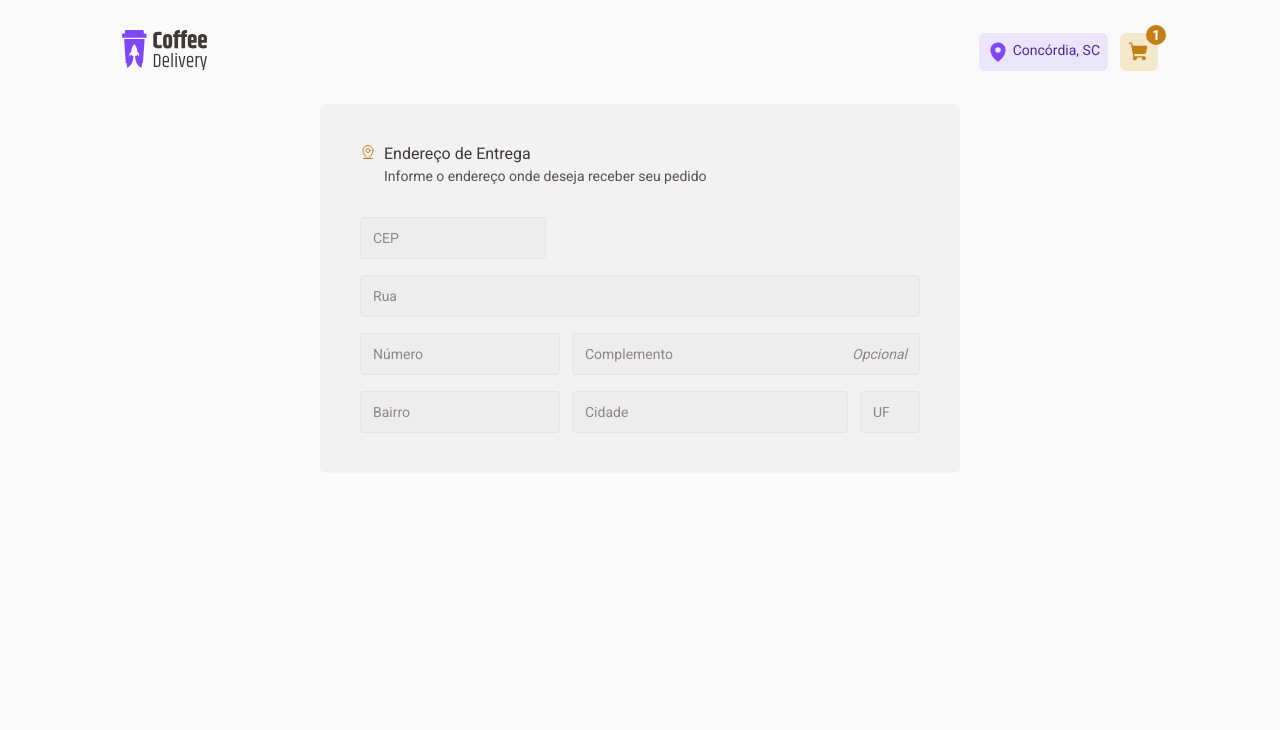
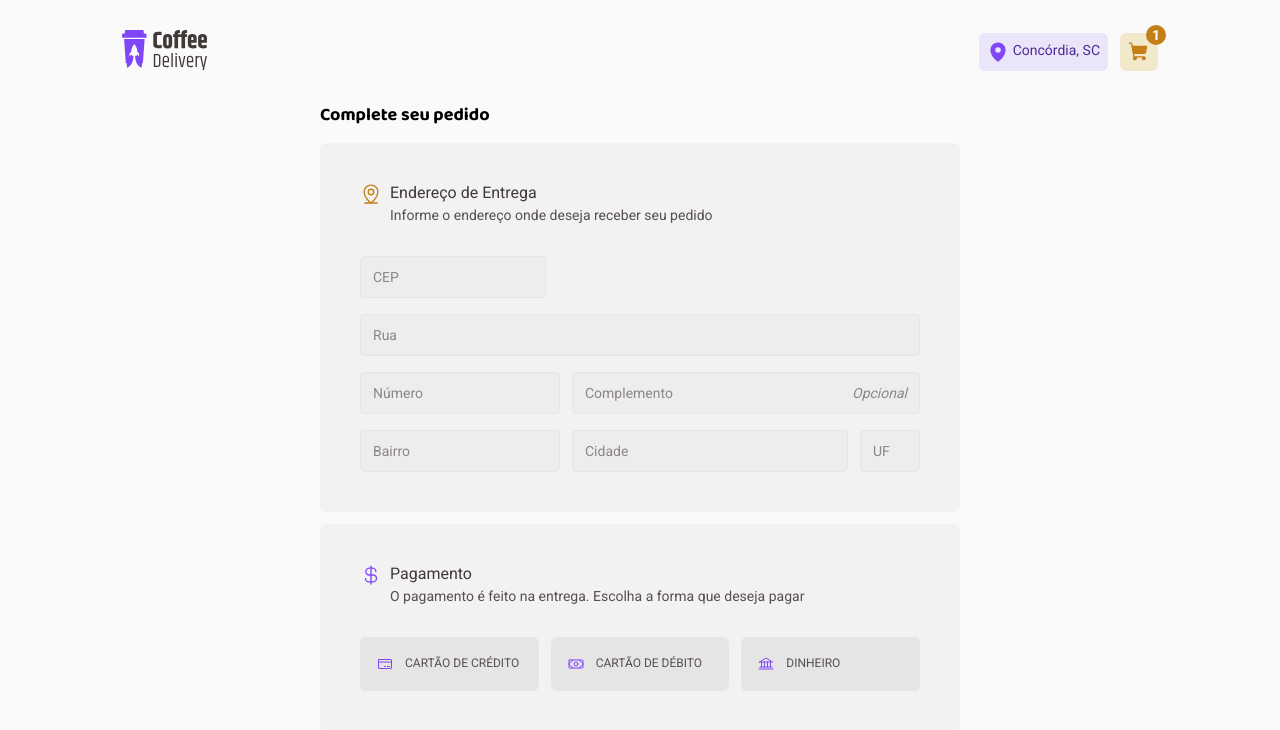
Before and after one commit to o-igor-trentini/ignite-coffee-delivery, a React (Vite) app: page /checkout in a window 1280 px wide. Shown: the top 730 px of the page. Built offline with nearby package versions, Linux system fonts and the light colour scheme.

Commit message:
feat: Area de complete seu pedido no checkout

```diff
--- a/src/components/ui/Input/index.tsx
+++ b/src/components/ui/Input/index.tsx
@@ -5,14 +5,14 @@ import { Text } from '../Text';
 interface InputProps {
     placeholder?: string;
     optional?: boolean;
-    cover?: boolean;
+    block?: boolean;
     maxLenght?: number;
 }
 
-export const Input: FC<InputProps> = ({ placeholder, optional = false, cover = false, maxLenght }) => {
+export const Input: FC<InputProps> = ({ placeholder, optional = false, block = false, maxLenght }) => {
     const [isFocused, setIsFocused] = useState<boolean>(false);
     const containerClassName = `${styles.inputContainer} ${isFocused ? styles.inputContainerFocused : ''} ${
-        cover ? 'w-100' : ''
+        block ? 'w-100' : ''
     }`;
 
     const handleFocus = (): void => setIsFocused(true);
--- a/src/components/ui/Radio/index.module.css
+++ b/src/components/ui/Radio/index.module.css
@@ -8,7 +8,7 @@
     padding: 16px;
 
     display: flex;
-    justify-content: center;
+    justify-content: flex-start;
     align-items: center;
     flex-direction: row;
     gap: 12px;
--- a/src/components/ui/Radio/index.tsx
+++ b/src/components/ui/Radio/index.tsx
@@ -7,12 +7,14 @@ interface RadioProps {
     id?: string;
     name?: string;
     value: string;
+    block?: boolean;
+    required?: boolean;
 }
 
-export const Radio: FC<RadioProps> = ({ children, id, name, value }) => {
+export const Radio: FC<RadioProps> = ({ children, id, name, value, block = false, required = false }) => {
     const [isFocused, setIsFocused] = useState<boolean>(false);
     const radioId = id ? id : uuidv4();
-    const containerClassName = `${styles.radio} ${isFocused ? styles.radioFocused : ''}`;
+    const containerClassName = `${styles.radio} ${isFocused ? styles.radioFocused : ''} ${block ? 'w-100' : ''}`;
 
     const handleFocus = (): void => setIsFocused(true);
 
@@ -20,7 +22,15 @@ export const Radio: FC<RadioProps> = ({ children, id, name, value }) => {
 
     return (
         <div className={containerClassName}>
-            <input type="radio" id={radioId} name={name} value={value} onFocus={handleFocus} onBlur={handleBlur} />
+            <input
+                type="radio"
+                id={radioId}
+                name={name}
+                value={value}
+                onFocus={handleFocus}
+                onBlur={handleBlur}
+                required={required}
+            />
 
             <label htmlFor={radioId}>{children}</label>
         </div>
--- a/src/pages/Checkout/components/AddressFormCard/index.module.css
+++ b/src/pages/Checkout/components/AddressFormCard/index.module.css
@@ -1,8 +1,4 @@
-.checkoutCard {
-    width: 40rem;
-}
-
-.checkoutAddressCard {
+.addressCard {
     width: 100%;
 
     display: flex;
@@ -12,7 +8,7 @@
     gap: 32px;
 }
 
-.checkoutAddressCardTitle {
+.addressCardTitle {
     display: flex;
     justify-content: flex-start;
     align-items: flex-start;
@@ -20,12 +16,12 @@
     gap: 8px;
 }
 
-.checkoutAddressCardTitle svg {
+.addressCardTitle svg {
     color: var(--yellow-dark);
-    font-size: 1rem;
+    font-size: 1.375rem;
 }
 
-.checkoutAddressCardDescription {
+.addressCardDescription {
     display: flex;
     justify-content: flex-start;
     align-items: center;
@@ -33,16 +29,16 @@
     gap: 2px;
 }
 
-.checkoutAddressCardDescription span {
+.addressCardDescription span {
     width: 100%;
     color: var(--base-text);
 }
 
-.checkoutAddressCardDescription span:first-child {
-    color: var(--base-subtitle) !important;
+.addressCardDescription span:first-child {
+    color: var(--base-subtitle);
 }
 
-.checkoutAddressCardForm {
+.addressCardForm {
     display: flex;
     justify-content: center;
     align-items: flex-start;
@@ -50,7 +46,7 @@
     gap: 16px;
 }
 
-.checkoutAddressCardFormRow {
+.addressCardFormRow {
     width: 100%;
 
     display: flex;
--- a/src/pages/Checkout/components/AddressFormCard/index.tsx
+++ b/src/pages/Checkout/components/AddressFormCard/index.tsx
@@ -11,12 +11,12 @@ interface AddressFormCardProps {
 
 export const AddressFormCard: FC<AddressFormCardProps> = ({ onSubmit }) => {
     return (
-        <Card className={styles.checkoutCard}>
-            <div className={styles.checkoutAddressCard}>
-                <div className={styles.checkoutAddressCardTitle}>
+        <Card>
+            <div className={styles.addressCard}>
+                <div className={styles.addressCardTitle}>
                     <MapPinLine />
 
-                    <div className={styles.checkoutAddressCardDescription}>
+                    <div className={styles.addressCardDescription}>
                         <Text size="md" weight="regular">
                             Endereço de Entrega
                         </Text>
@@ -28,16 +28,16 @@ export const AddressFormCard: FC<AddressFormCardProps> = ({ onSubmit }) => {
                 </div>
 
                 <form onSubmit={onSubmit}>
-                    <div className={styles.checkoutAddressCardForm}>
-                        <div className={styles.checkoutAddressCardFormRow}>
+                    <div className={styles.addressCardForm}>
+                        <div className={styles.addressCardFormRow}>
                             <Input placeholder="CEP" maxLenght={8} />
                         </div>
 
-                        <div className={styles.checkoutAddressCardFormRow}>
-                            <Input placeholder="Rua" cover />
+                        <div className={styles.addressCardFormRow}>
+                            <Input placeholder="Rua" block />
                         </div>
 
-                        <div className={styles.checkoutAddressCardFormRow}>
+                        <div className={styles.addressCardFormRow}>
                             <div className={styles.rowGrid2}>
                                 <Input placeholder="Número" />
 
@@ -45,7 +45,7 @@ export const AddressFormCard: FC<AddressFormCardProps> = ({ onSubmit }) => {
                             </div>
                         </div>
 
-                        <div className={styles.checkoutAddressCardFormRow}>
+                        <div className={styles.addressCardFormRow}>
                             <div className={styles.rowGrid3}>
                                 <Input placeholder="Bairro" />
 
--- /dev/null
+++ b/src/pages/Checkout/components/PaymentCard/index.module.css
@@ -0,0 +1,51 @@
+.paymentCard {
+    width: 100%;
+
+    display: flex;
+    justify-content: center;
+    align-items: flex-start;
+    flex-direction: column;
+    gap: 32px;
+}
+
+.paymentCardTitle {
+    width: 100%;
+
+    display: flex;
+    justify-content: flex-start;
+    align-items: flex-start;
+    flex-direction: row;
+    gap: 8px;
+}
+
+.paymentCardTitle svg {
+    color: var(--purple);
+    font-size: 1.375rem;
+}
+
+.paymentCardDescription {
+    display: flex;
+    justify-content: flex-start;
+    align-items: center;
+    flex-direction: column;
+    gap: 2px;
+}
+
+.paymentCardDescription span {
+    width: 100%;
+    color: var(--base-text);
+}
+
+.paymentCardDescription span:first-child {
+    color: var(--base-subtitle) !important;
+}
+
+.paymentCardForm {
+    width: 100%;
+
+    display: flex;
+    justify-content: center;
+    align-items: flex-start;
+    flex-direction: row;
+    gap: 12px;
+}
--- /dev/null
+++ b/src/pages/Checkout/components/PaymentCard/index.tsx
@@ -0,0 +1,51 @@
+import { FC } from 'react';
+import styles from './index.module.css';
+import { Card } from '../../../../components/ui/Card';
+import { CurrencyDollar, CreditCard, Money, Bank } from 'phosphor-react';
+import { Text } from '../../../../components/ui/Text';
+import { Radio } from '../../../../components/ui/Radio';
+
+interface PaymentCardProps {
+    onSubmit: () => void;
+}
+
+export const PaymentCard: FC<PaymentCardProps> = ({ onSubmit }) => {
+    return (
+        <Card className="w-100">
+            <div className={styles.paymentCard}>
+                <div className={styles.paymentCardTitle}>
+                    <CurrencyDollar />
+
+                    <div className={styles.paymentCardDescription}>
+                        <Text size="md" weight="regular">
+                            Pagamento
+                        </Text>
+
+                        <Text size="sm" weight="regular">
+                            O pagamento é feito na entrega. Escolha a forma que deseja pagar
+                        </Text>
+                    </div>
+                </div>
+
+                <form onSubmit={onSubmit} className="w-100">
+                    <div className={styles.paymentCardForm}>
+                        <Radio name="method" value="credit" required block>
+                            <CreditCard />
+                            Cartão de crédito
+                        </Radio>
+
+                        <Radio name="method" value="debit" required block>
+                            <Money name="method" />
+                            Cartão de débito
+                        </Radio>
+
+                        <Radio name="method" value="money" required block>
+                            <Bank />
+                            Dinheiro
+                        </Radio>
+                    </div>
+                </form>
+            </div>
+        </Card>
+    );
+};
--- a/src/pages/Checkout/index.module.css
+++ b/src/pages/Checkout/index.module.css
@@ -6,3 +6,19 @@
     align-items: center;
     flex-direction: row;
 }
+
+.checkoutForms {
+    display: flex;
+    justify-content: center;
+    align-items: flex-start;
+    flex-direction: column;
+    gap: 16px;
+}
+
+.checkoutFormsCards {
+    display: flex;
+    justify-content: center;
+    align-items: center;
+    flex-direction: column;
+    gap: 12px;
+}
--- a/src/pages/Checkout/index.tsx
+++ b/src/pages/Checkout/index.tsx
@@ -1,13 +1,25 @@
 import { FC } from 'react';
 import styles from './index.module.css';
 import { AddressFormCard } from './components/AddressFormCard';
+import { PaymentCard } from './components/PaymentCard';
+import { Title } from '../../components/ui/Title';
 
 export const Checkout: FC = () => {
     const handleSubmitAddressForm = () => console.log('### AddressForm is submited');
 
+    const handleSubmitPaymentForm = () => console.log('### PaymentForm is submited');
+
     return (
         <div className={styles.checkout}>
-            <AddressFormCard onSubmit={handleSubmitAddressForm} />
+            <div className={styles.checkoutForms}>
+                <Title size="xs">Complete seu pedido</Title>
+
+                <div className={styles.checkoutFormsCards}>
+                    <AddressFormCard onSubmit={handleSubmitAddressForm} />
+
+                    <PaymentCard onSubmit={handleSubmitPaymentForm} />
+                </div>
+            </div>
         </div>
     );
 };
```
